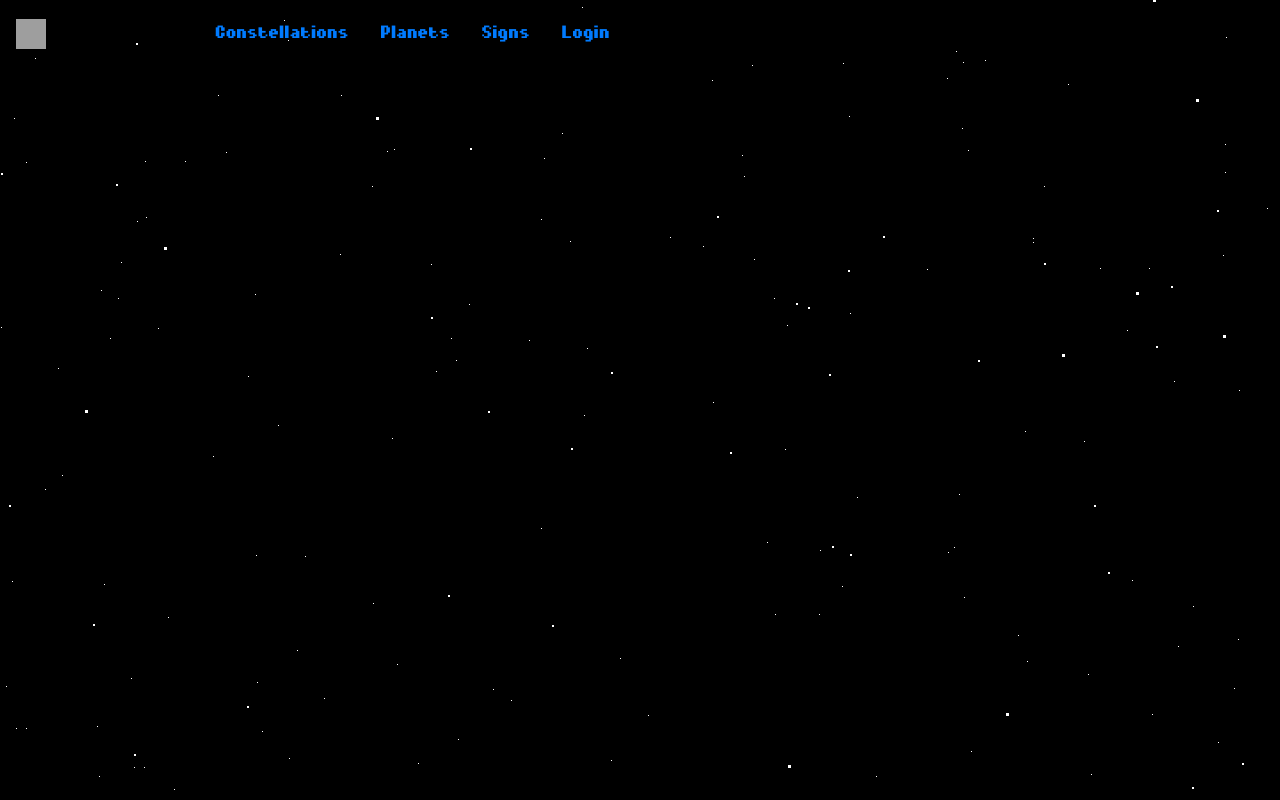
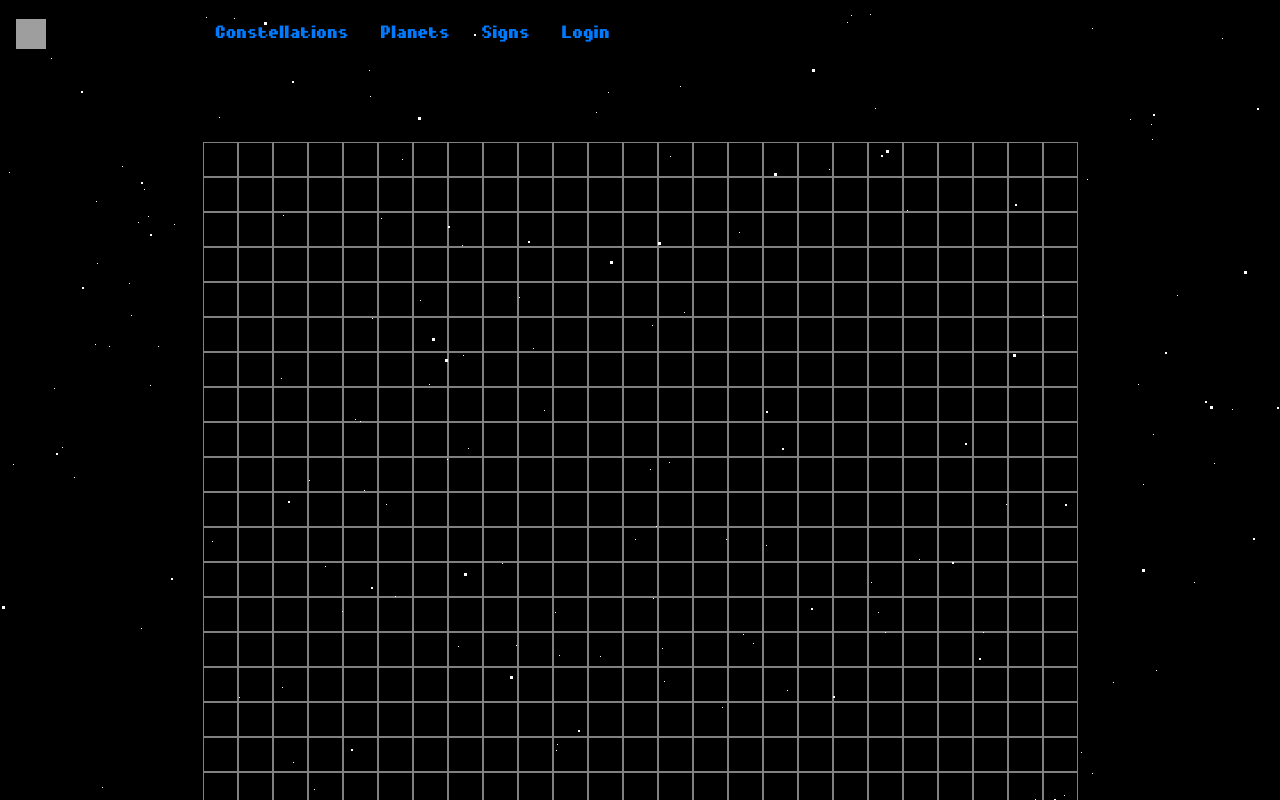
Before and after one commit to matteoaricci/stargazers-frontend, a React (Create React App) app: page /create in a window 1280 px wide. Shown: the top 800 px of the page. Built offline with nearby package versions, Linux system fonts and the light colour scheme; no server answers; grey boxes are pictures that could not be loaded.

Commit message:
added create feature

```diff
--- a/package.json
+++ b/package.json
@@ -9,6 +9,7 @@
     "node-sass": "^4.13.1",
     "react": "^16.13.1",
     "react-dom": "^16.13.1",
+    "react-p5": "^1.3.2",
     "react-router-dom": "^5.1.2",
     "react-scripts": "3.4.1"
   },
--- a/src/App.js
+++ b/src/App.js
@@ -12,6 +12,7 @@ import PlanetShowPage from './containers/PlanetShowPage'
 import ConstellationShowPage from './containers/ConstellationShowPage'
 import SignsContainer from './containers/SignsContainer'
 import SignShowPage from './containers/SignShowPage'
+import CreatePage from './containers/CreatePage';
 
 class App extends React.Component {
   constructor() {
@@ -47,6 +48,7 @@ class App extends React.Component {
         <Switch>
           <Route exact path = "/" component = {Home}/>
           <Route exact path = "/planets" render = {() => <PlanetsContainer planets = {this.state.planets}/>} />
+          <Route exact path = "/create" render = {() => <CreatePage />} />
           <Route exact path = "/constellations" render = {() => <ConstellationsContainer constellations = {this.state.constellations}/>}/>
           <Route exact path = "/login" render = {() => <Login handleLoginSubmit = {this.handleLoginSubmit}/>}/>
           <Route exact path = "/planets/:id" render = {(props) => {
--- /dev/null
+++ b/src/Grid.css
@@ -0,0 +1,25 @@
+.grid {
+  display: grid;
+  grid-template-columns: repeat(25, 35px);
+}
+
+.cell {
+  height: 35px;
+  width: 35px;
+  border: 1px solid grey;
+}
+
+.black {
+  background-color: black;
+}
+
+.white {
+  background-color: white;
+}
+
+.center {
+  padding-top: 5rem;
+  display: flex;
+  justify-content: center;
+  align-items: center;
+}
--- /dev/null
+++ b/src/components/Cell.jsx
@@ -0,0 +1,10 @@
+import React from 'react'
+import '../Grid.css'
+
+export const Cell = ({ color, onCellClick, position }) => {
+  return (
+    <div className={`cell ${color}`} onClick={() => onCellClick(position, color === 'white' ? 'black' : 'white')}>
+
+    </div >
+  )
+}
--- /dev/null
+++ b/src/components/Grid.jsx
@@ -0,0 +1,41 @@
+import React, { useState } from 'react'
+import { Cell } from './Cell'
+import '../Grid.css'
+
+const createGrid = (rows, columns) => {
+  const array = [];
+  for (let row = 0; row <= rows; row++) {
+    array[row] = [];
+    for (let col = 0; col < columns; col++) {
+      array[row][col] = 'black'
+    }
+  }
+
+  return array;
+}
+
+export const Grid = () => {
+  const [grid, setGrid] = useState(createGrid(25, 25))
+
+  const onCellClick = (position, newColor) => {
+    setGrid(grid.map((row, i) => {
+      return row.map((cell, j) => {
+        if (i === position[0] && j === position[1]) {
+          return newColor
+        } else {
+          return cell
+        }
+      })
+    }))
+  }
+
+  return (
+    <div className="grid">
+      {grid.map((row, i) => {
+        return row.map((cell, j) => {
+          return <Cell key={[i, j]} position={[i, j]} color={cell} onCellClick={onCellClick} />
+        })
+      })}
+    </div>
+  )
+}
--- a/src/components/Navbar.jsx
+++ b/src/components/Navbar.jsx
@@ -6,9 +6,9 @@ class Navbar extends React.Component {
     render() {
         return (
             <div id="nav-bar-body">
-                <div class="space stars1"></div>
-                <div class="space stars2"></div>
-                <div class="space stars3"></div>
+                <div className="space stars1"></div>
+                <div className="space stars2"></div>
+                <div className="space stars3"></div>
                 <div>
                     <nav className="navbar navbar-expand-lg navbar-light bg-transparent">
                         <a className="navbar-brand" href="/"><img src="https://www.pngarts.com/files/3/Mario-Star-PNG-Image.png" width="30" height="30" className="d-inline-block align-top" alt="" /> Stargazers</a>
--- /dev/null
+++ b/src/containers/CreatePage.jsx
@@ -0,0 +1,15 @@
+import React, { Component } from 'react';
+import { Grid } from '../components/Grid'
+import '../Grid.css'
+
+class CreatePage extends Component {
+  render() {
+    return (
+      <div className="center">
+        <Grid />
+      </div>
+    );
+  }
+}
+
+export default CreatePage;
```
Also changed, not shown: 1 other file (tests, documents, lock files or other folders).
